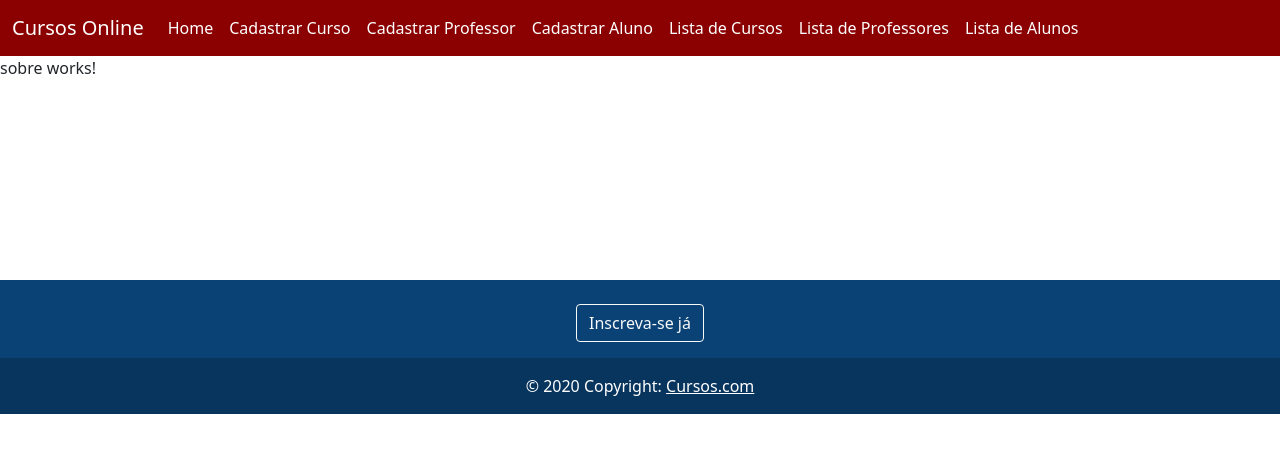
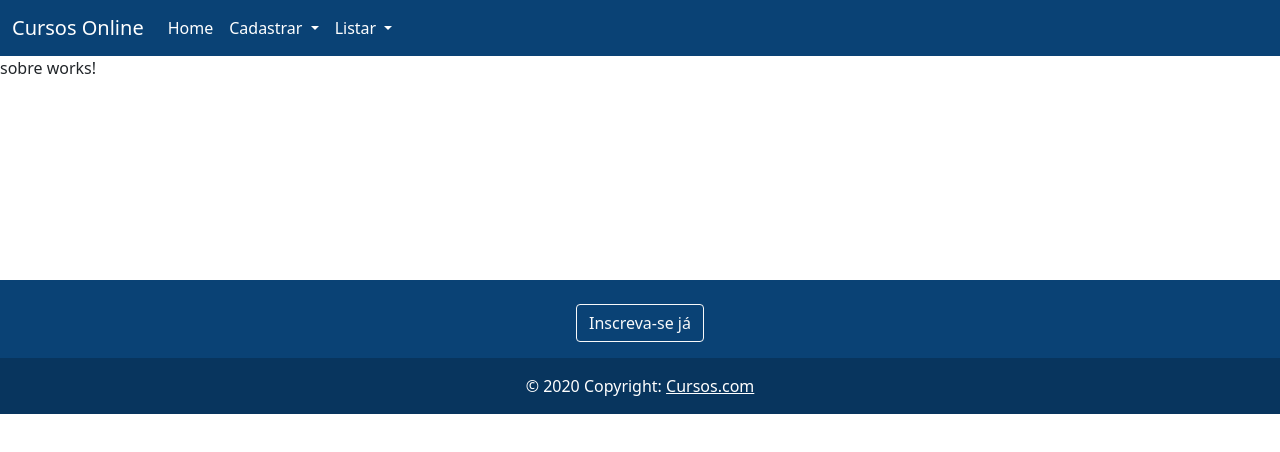
Before and after one commit to Marcos-Barry/curso-java-5osiob, an Angular app: page /sobre in a window 1280 px wide. Shown: the top 452 px of the page. Built offline with nearby package versions, Linux system fonts and the light colour scheme.

Commit message:
Update navbar.component.html
Atualizado o menu dropdown

```diff
--- a/src/app/navbar/navbar.component.html
+++ b/src/app/navbar/navbar.component.html
@@ -1,7 +1,6 @@
 <nav
   class="navbar navbar-expand-lg navbar-light"
-  style="background-color: darkred"
->
+  style="background-color: #0a4275;">
   <div class="container-fluid ">
     <a class="navbar-brand text-white" [routerLink]="['/']">{{name}} </a>
     <button
@@ -25,15 +24,14 @@
             >Home</a
           >
         </li>
-
+        <li class="nav-item dropdown">
+          <a class="nav-link text-white dropdown-toggle" href="#" id="navbarDropdown" role="button" data-bs-toggle="dropdown" aria-expanded="false">
+            Cadastrar
+          </a>
+          <ul class="dropdown-menu" aria-labelledby="navbarDropdown" style="background-color: #0a4275;">
              <li class="nav-item">
               <a class="nav-link text-white" [routerLink]="['/curso']"
-            >Cadastrar Curso
-          </a>
-        </li>
-        <li class="nav-item">
-          <a class="nav-link text-white" [routerLink]="['/professor']"
-            >Cadastrar Professor
+            > Cadastrar Curso
               </a>
               </li>
               <li class="nav-item">
@@ -41,6 +39,14 @@
               >Cadastrar Aluno
               </a>
               </li>
+          </ul>
+        </li>
+
+        <li class="nav-item dropdown">
+          <a class="nav-link dropdown-toggle text-white" href="#" id="navbarDropdown" role="button" data-bs-toggle="dropdown" aria-expanded="false">
+            Listar
+          </a>
+          <ul class="dropdown-menu" aria-labelledby="navbarDropdown" style="background-color: #0a4275;">
         <li class="nav-item">
           <a class="nav-link text-white" [routerLink]="['/cursos']"
             >Lista de Cursos
@@ -57,6 +63,8 @@
           </a>
         </li>
           </ul>
+        </li>
+      </ul>
     </div>
   </div>
 </nav>
```
Lines whose indentation alone changed are shown as unchanged.
